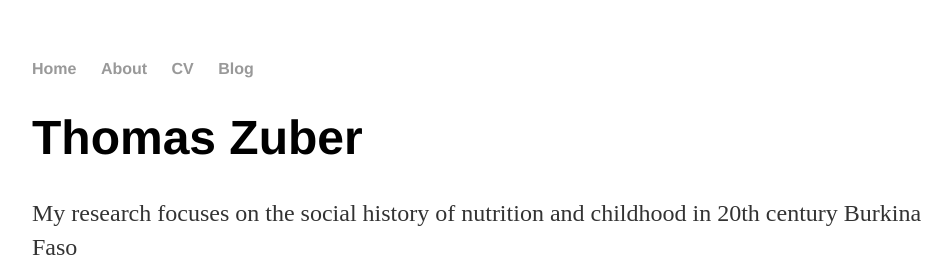
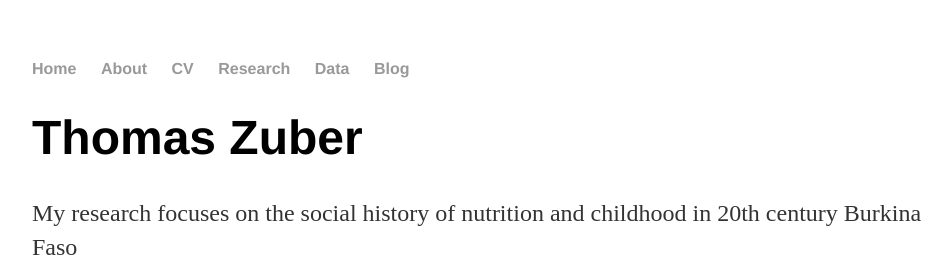
Before and after one commit to thomaszuber/thomaszuber.github.io, a Jekyll site: the page built from index.html, in a window 1280 px wide. Shown: the top 257 px of the page, without its empty margins (160-1111 px from the left). Built offline with Jekyll 4.4.1, drawn with Linux system fonts in a browser that asks for light colours.

Commit message:
Update default.html

```diff
--- a/_layouts/default.html
+++ b/_layouts/default.html
@@ -11,7 +11,10 @@
         		<li><a href="/">Home</a></li>
 	        	<li><a href="/about">About</a></li>
         		<li><a href="/cv">CV</a></li>
-        		<li><a href="/blog">Blog</a></li>
+        		<li><a href="/research">Research</a></li>
+			<li><a href="/data">Data</a></li>
+			<li><a href="/blog">Blog</a></li>
+
     		</ul>
 		</nav>
 		<div class="container">
```
